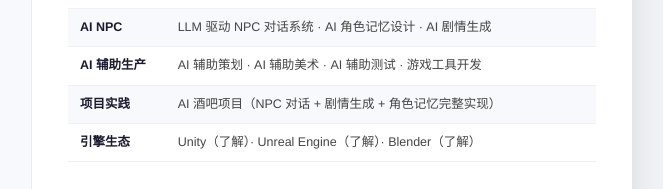
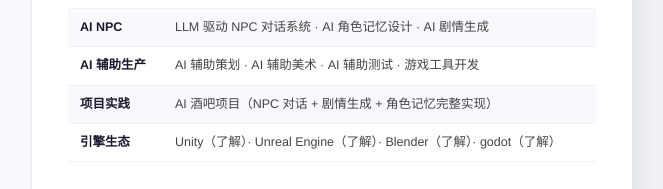
Before and after one commit to tiandaoyuxi/resume, a plain HTML site: page index.html in a window 1280 px wide. Shown: the part 3080-3269 px from the top of the page, without its empty margins (438-1101 px from the left). Drawn offline with Linux system fonts and the light colour scheme.

Commit message:
Update index.html

```diff
--- a/index.html
+++ b/index.html
@@ -733,7 +733,7 @@
             </tr>
             <tr>
               <td>引擎生态</td>
-              <td>Unity（了解）· Unreal Engine（了解）· Blender（了解）</td>
+              <td>Unity（了解）· Unreal Engine（了解）· Blender（了解）· godot（了解）</td>
             </tr>
           </tbody>
         </table>
```
